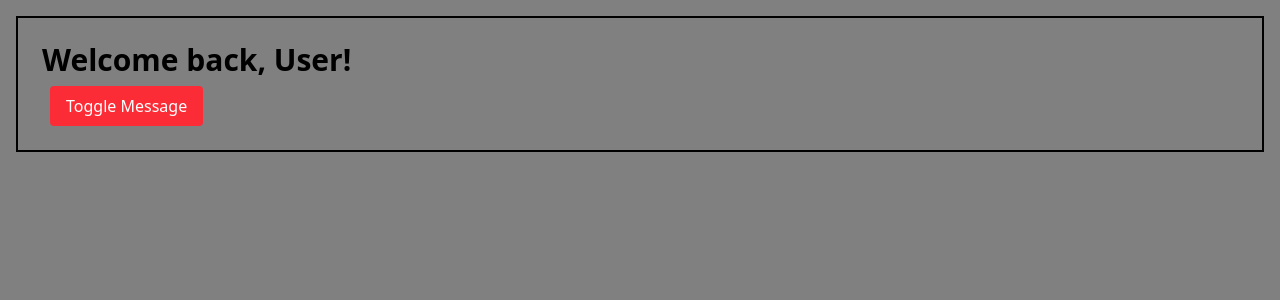
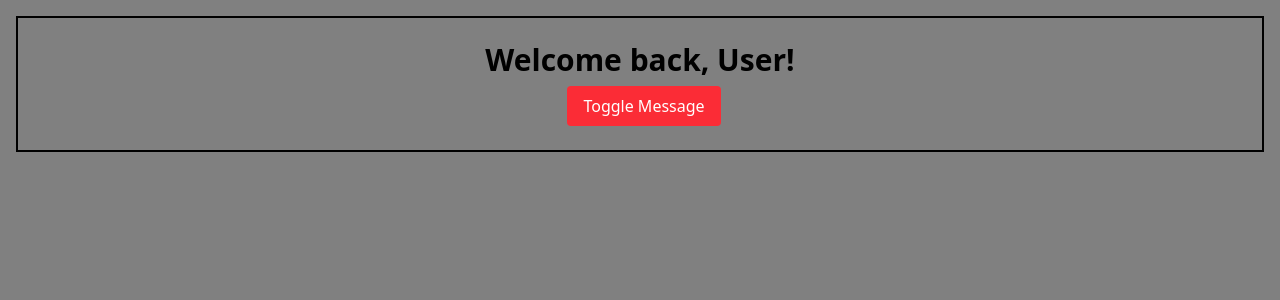
Before and after one commit to Eran2001/dp-react-course, a React (Vite) app: page / in a window 1280 px wide. Shown: the top 300 px of the page. Built offline with nearby package versions, Linux system fonts and the light colour scheme.

Commit message:
add flex layout

```diff
--- a/src/App.jsx
+++ b/src/App.jsx
@@ -4,7 +4,7 @@ function App() {
   const [isLoggedIn, setIsLoggedIn] = useState(true);
 
   return (
-    <div className="m-4 p-6 border-2 border-black">
+    <div className="m-4 p-6 border-2 border-black flex flex-col justify-center items-center">
       <h2 className="text-3xl font-bold">
         {isLoggedIn ? "Welcome back, User!" : "Please log in"}
       </h2>
```
